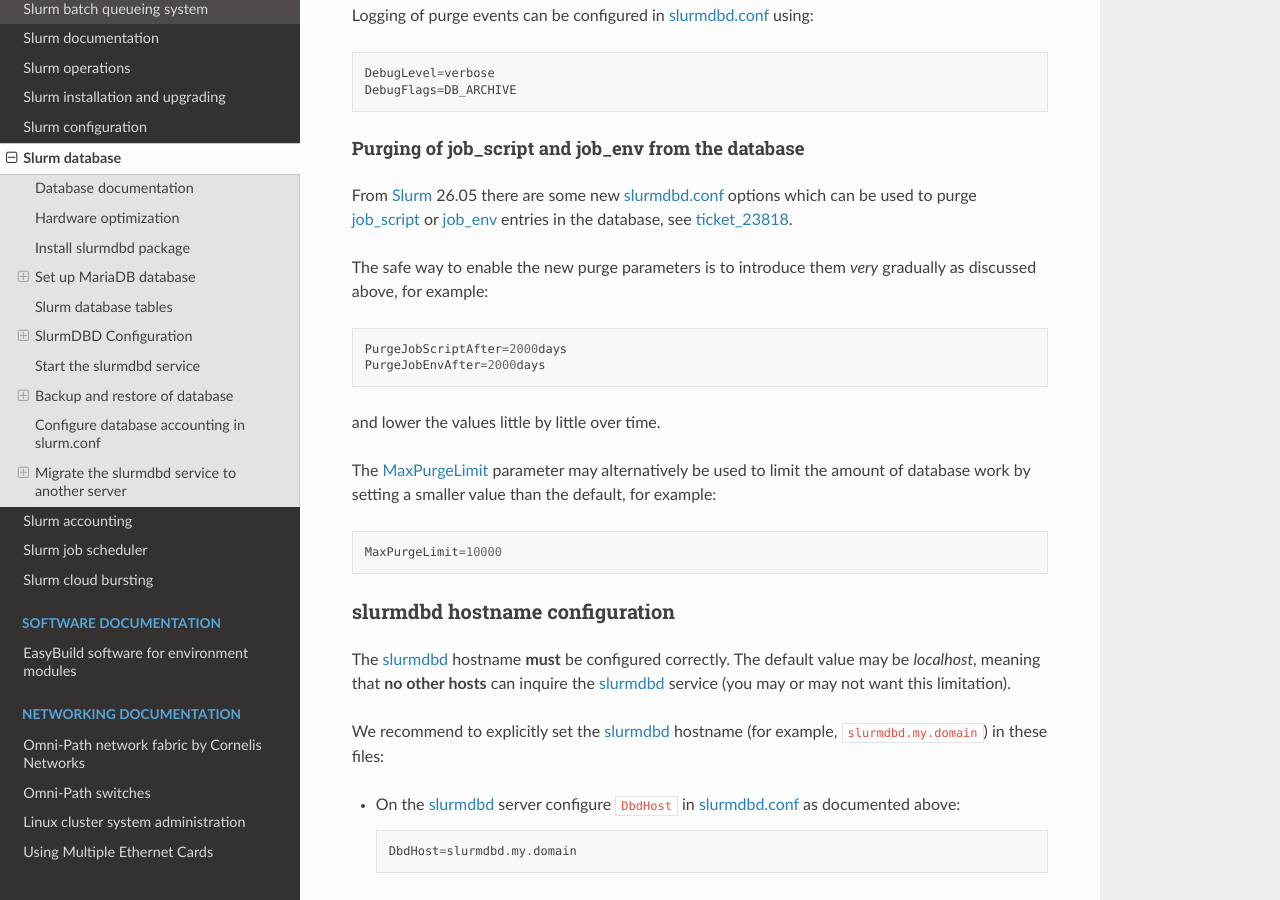
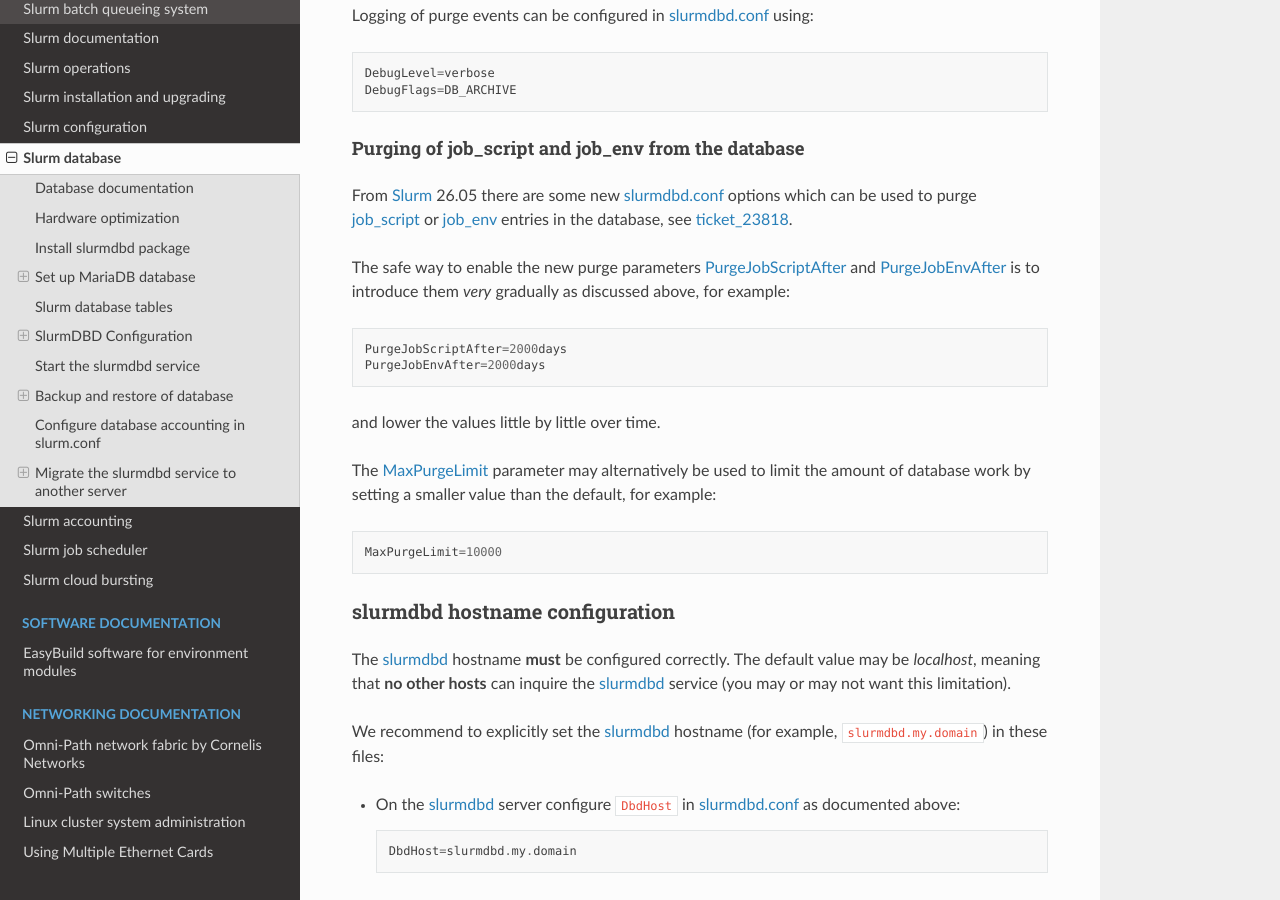
Before and after one commit to OleHolmNielsen/Niflheim_system, a Sphinx documentation site: the page built from docs/Slurm_database.rst, in a window 1280 px wide and 900 px high, scrolled down 9032 px. Built offline with Sphinx 7.4.7 and the Read the Docs theme 3.1.0, drawn with Linux system fonts in a browser that asks for light colours.

Commit message:
PurgeJobScriptAfter and PurgeJobEnvAfter links

```diff
--- a/docs/Slurm_database.rst
+++ b/docs/Slurm_database.rst
@@ -403,7 +403,8 @@
 From Slurm_ 26.05 there are some new slurmdbd.conf_ options which can be used to
 purge job_script_ or job_env_ entries in the database, see ticket_23818_.
 
-The safe way to enable the new purge parameters is to introduce them *very* gradually as discussed above,
+The safe way to enable the new purge parameters PurgeJobScriptAfter_ and PurgeJobEnvAfter_
+is to introduce them *very* gradually as discussed above,
 for example::
 
   PurgeJobScriptAfter=2000days
@@ -419,6 +420,8 @@
 .. _job_script: https://slurm.schedmd.com/slurm.conf.html#OPT_job_script
 .. _job_env: https://slurm.schedmd.com/slurm.conf.html#OPT_job_env
 .. _ticket_23818: https://support.schedmd.com/show_bug.cgi?id=23818
+.. _PurgeJobScriptAfter: https://slurm.schedmd.com/slurmdbd.conf.html#OPT_PurgeJobScriptAfter
+.. _PurgeJobEnvAfter: https://slurm.schedmd.com/slurmdbd.conf.html#OPT_PurgeJobEnvAfter
 .. _MaxPurgeLimit: https://slurm.schedmd.com/slurmdbd.conf.html#OPT_MaxPurgeLimit
 
 slurmdbd hostname configuration
```
